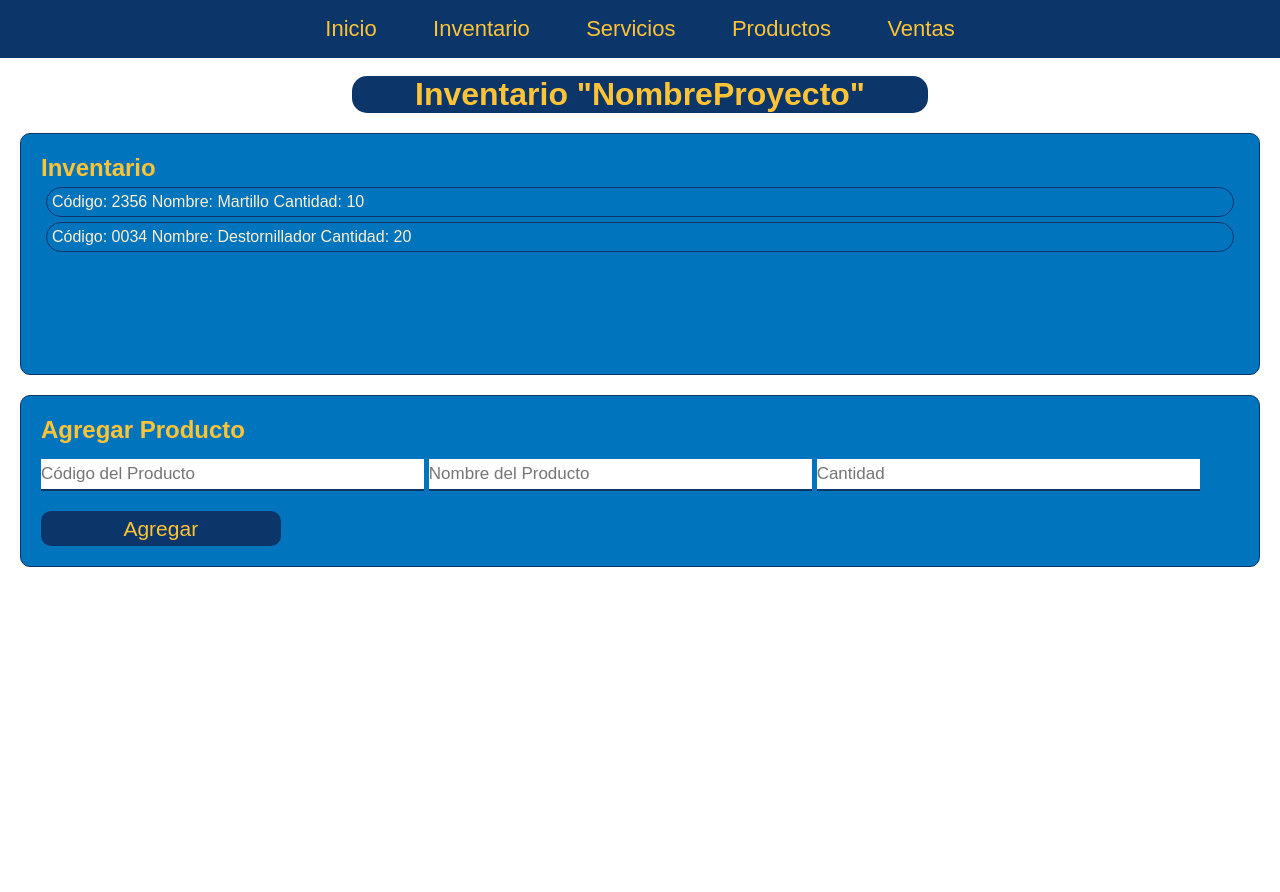
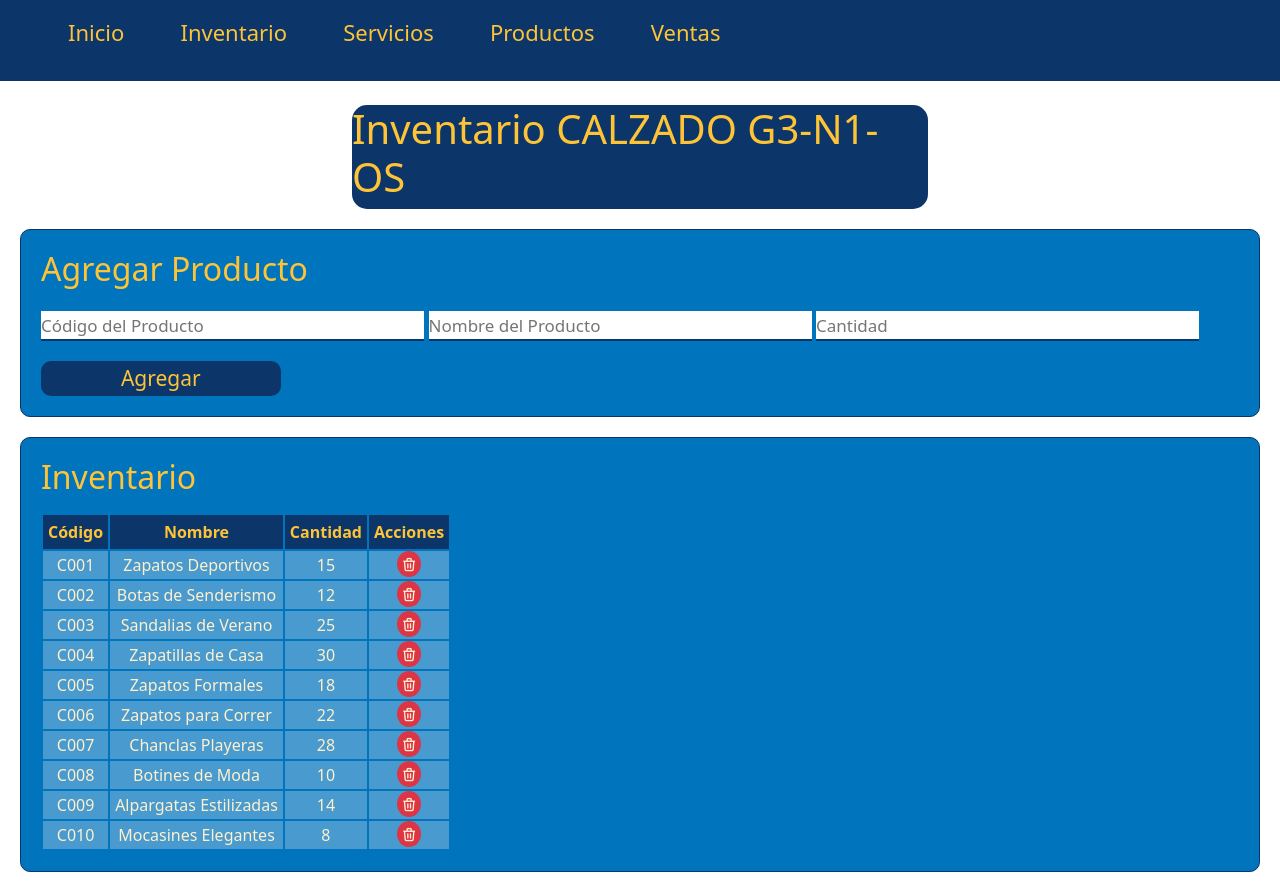
Before and after one commit to HarrisonGallegoA/Proyecto_Grupo_3, a plain HTML site: page admin.html in a window 1280 px wide. Before the commit the page ends 800 px from the top, so only its background shows below. Drawn offline with nearby package versions, Linux system fonts and the light colour scheme.

Commit message:
Action_Delete_Product

```diff
--- a/admin.html
+++ b/admin.html
@@ -5,8 +5,10 @@
     <meta charset="UTF-8">
     <meta name="viewport" content="width=device-width, initial-scale=1.0">
     <link rel="icon" href="./favicon.ico" type="image/x-icon">
-    <title>Inventario</title>
+    <title>Inventario G3-N1-os</title>
     <link rel="stylesheet" href="./styles/styles.css">
+    <link href="https://cdn.jsdelivr.net/npm/bootstrap@5.1.1/dist/css/bootstrap.min.css" rel="stylesheet" integrity="sha384-F3w7mX95PdgyTmZZMECAngseQB83DfGTowi0iMjiWaeVhAn4FJkqJByhZMI3AhiU" crossorigin="anonymous">
+    <script src="https://cdn.jsdelivr.net/npm/bootstrap@5.1.1/dist/js/bootstrap.bundle.min.js" integrity="sha384-/bQdsTh/da6pkI1MST/rWKFNjaCP5gBSY4sEBT38Q/9RBh9AH40zEOg7Hlq2THRZ" crossorigin="anonymous"></script>
 </head>
 
 <body>
@@ -26,13 +28,8 @@
 
     <div class="banner">
         <div class="texto">
-            <h1>Inventario "NombreProyecto"</h1>
+            <h1>Inventario CALZADO G3-N1-OS</h1>
         </div>
-    </div>
-
-    <div id="inventory-section" style="height: 200px; overflow-y: scroll;">
-        <h2>Inventario</h2>
-        <ul id="product-list"></ul>
     </div>
 
     <div id="add-product-form">
@@ -44,7 +41,14 @@
             <button type="button" onclick="addProduct()">Agregar</button>
         </form>
     </div>
-    <div id="message"></div>
+
+    <div id="inventory-section" style="min-height: 400px; max-height: 55vh; overflow-y: scroll;">
+        <h2>Inventario</h2>
+        <ul id="product-list"></ul>
+    </div>
+    <div class="bg-opacity-50 bg-warning p-2 text-center d-none" id="message"></div>
+    <link rel="stylesheet" href="https://cdn.jsdelivr.net/npm/@tabler/icons@latest/iconfont/tabler-icons.min.css">
+    <script src="https://cdn.jsdelivr.net/npm/@tabler/icons@1.74.0/icons-react/dist/index.umd.min.js"></script>
     <script src="./scripts/inventario.js"></script>
 </body>
 
--- a/scripts/inventario.js
+++ b/scripts/inventario.js
@@ -1,25 +1,100 @@
 let inventory = [
-    { code: "2356", name: 'Martillo', quantity: 10 },
-    { code: "0034", name: 'Destornillador', quantity: 20 }
+    { code: "C001", name: 'Zapatos Deportivos', quantity: 15 },
+    { code: "C002", name: 'Botas de Senderismo', quantity: 12 },
+    { code: "C003", name: 'Sandalias de Verano', quantity: 25 },
+    { code: "C004", name: 'Zapatillas de Casa', quantity: 30 },
+    { code: "C005", name: 'Zapatos Formales', quantity: 18 },
+    { code: "C006", name: 'Zapatos para Correr', quantity: 22 },
+    { code: "C007", name: 'Chanclas Playeras', quantity: 28 },
+    { code: "C008", name: 'Botines de Moda', quantity: 10 },
+    { code: "C009", name: 'Alpargatas Estilizadas', quantity: 14 },
+    { code: "C010", name: 'Mocasines Elegantes', quantity: 8 }
 ];
 
 let currentUser = null;
 
 
 function showMessage(message) {
-    document.getElementById('message').textContent = message;
+    // document.getElementById('message').textContent = message;
+    document.getElementById('message').innerHTML = message;
+    document.getElementById('message').classList.remove('d-none');
+    setTimeout(() => {
+        document.getElementById('message').innerHTML = '';
+        document.getElementById('message').classList.add('d-none');
+        document.getElementById('message').style.color = '#0C356A';
+    }, 5000);
 }
 
-function showInventory() {
-    const productList = document.getElementById('product-list');
-    productList.innerHTML = '';
+// function showInventory() {
+//     const productList = document.getElementById('product-list');
+//     productList.innerHTML = '';
 
-    inventory.forEach(product => {
-        const li = document.createElement('li');
-        li.textContent = `Código: ${product.code}  Nombre: ${product.name}  Cantidad: ${product.quantity}`;
-        productList.appendChild(li);
+//     inventory.forEach(product => {
+//         const li = document.createElement('li');
+//         li.textContent = `Código: ${product.code}  Nombre: ${product.name}  Cantidad: ${product.quantity}`;
+//         const deleteButton = document.createElement('i');
+//         deleteButton.classList.add('ti', 'ti-trash', 'text-danger', 'float-right');
+//         deleteButton.addEventListener('click', () => deleteProduct(product.code));
+//         li.appendChild(deleteButton);
+//         productList.appendChild(li);
+//     });
+// }
+
+function createInventoryTable() {
+    const inventoryTable = document.createElement('div');
+    inventoryTable.classList.add('table-responsive');
+    inventoryTable.innerHTML = '<table class="table-striped table-hover tb_inventory" id="inventory-table"></table>';
+    document.getElementById('inventory-section').appendChild(inventoryTable);
+}
+
+async function showInventory() {
+    !document.getElementById('inventory-table') && await createInventoryTable();
+
+    const table = document.getElementById('inventory-table');
+    // Limpiar la tabla antes de agregar nuevos elementos
+    table.innerHTML = '';
+    // Crear encabezados de la tabla
+    const t_head = document.createElement('thead');
+    table.appendChild(t_head);
+
+
+    const headerRow = t_head.insertRow(0);
+    const headers = ['Código', 'Nombre', 'Cantidad', 'Acciones'];
+    headers.forEach(headerText => {
+        const th = document.createElement('th');
+        th.textContent = headerText;
+        headerRow.appendChild(th);
+    });
+
+    // Llenar tbody de la tabla con datos del inventario
+    const t_body = document.createElement('tbody');
+    table.appendChild(t_body);
+
+    inventory.forEach((product, index) => {
+        // Crear fila para el producto
+        const row = t_body.insertRow(index);
+        row.classList.add('text-center');
+
+
+
+
+        // Añadir celdas con la información del producto
+        Object.values(product).forEach((value, columnIndex) => {
+            const cell = row.insertCell(columnIndex);
+            cell.textContent = value;
+        });
+
+        // Añadir botón de eliminar en la última columna
+        const deleteCell = row.insertCell(Object.keys(product).length);
+        const deleteButton = document.createElement('i');
+        // bg-danger float-right p-1 rounded-circle ti ti-trash
+        deleteButton.classList.add('ti', 'ti-trash', 'bg-danger', 'float-right', 'p-1', 'rounded-circle');
+        deleteButton.addEventListener('click', () => deleteProduct(product.code));
+        deleteCell.appendChild(deleteButton);
     });
 }
+
+
 
 function showAddProductForm() {
 }
@@ -43,4 +118,28 @@ function addProduct() {
     }
 }
 
-showInventory()
+function showDeleteProductForm() {
+}
+
+function deleteProduct(code) {
+    const find_product = inventory.find(product => product.code === code);
+
+    // confirm
+
+    let val_conf = confirm(`¿Está seguro que desea eliminar el producto: \n ${find_product.name}?`);
+
+    if (!val_conf) {
+        return;
+    }
+
+    const index = inventory.findIndex(product => product.code === code);
+    inventory.splice(index, 1);
+    document.querySelector('#inventory-table tbody').removeChild(document.querySelector('#inventory-table tbody').childNodes[index]);
+    document.getElementById('message').style.color = 'red';
+    showMessage(`Producto: \n <br><b> ${find_product.name} </b><br>Eliminado del inventario.`);
+
+
+
+}
+
+showInventory();
--- a/styles/styles.css
+++ b/styles/styles.css
@@ -109,6 +109,37 @@ h2 {
     color: #FFC436;
 }
 
+/* #inventory-table tbody */
+.tb_inventory {
+    border-collapse: separate;
+    text-align: center;
+}
+
+.tb_inventory thead {
+    background-color: #0C356A;
+    color: #FFC436;
+}
+
+.tb_inventory thead tr th {
+    padding: 5px;
+}
+.tb_inventory tbody {
+    background-color: rgb(237 240 241 / 30%);
+    color: #FFF0CE;
+}
+
+.tb_inventory tbody tr {
+    border-bottom: 1px solid #0C356A;
+}
+.tb_inventory tbody tr:hover {
+    background-color: rgb(237 240 241 / 50%);
+    color: #0C356A;
+    transition: 0.4s;
+}
+.tb_inventory tbody tr td {
+    padding: 2px 5px;
+}
+
 /*Inventario y Agregar productos*/
 #inventory-section,
 #add-product-form {
@@ -162,9 +193,11 @@ input[type="number"]{
 }
 
 #message {
+    bottom: 0px;
     color: #0C356A;
     font-weight: bold;
+    min-height: 3rem;
+    position: fixed;
+    width: 100%;
 }
-
-
 /*Estilos de admin html*/
```
Also changed, not shown: 1 other file.
